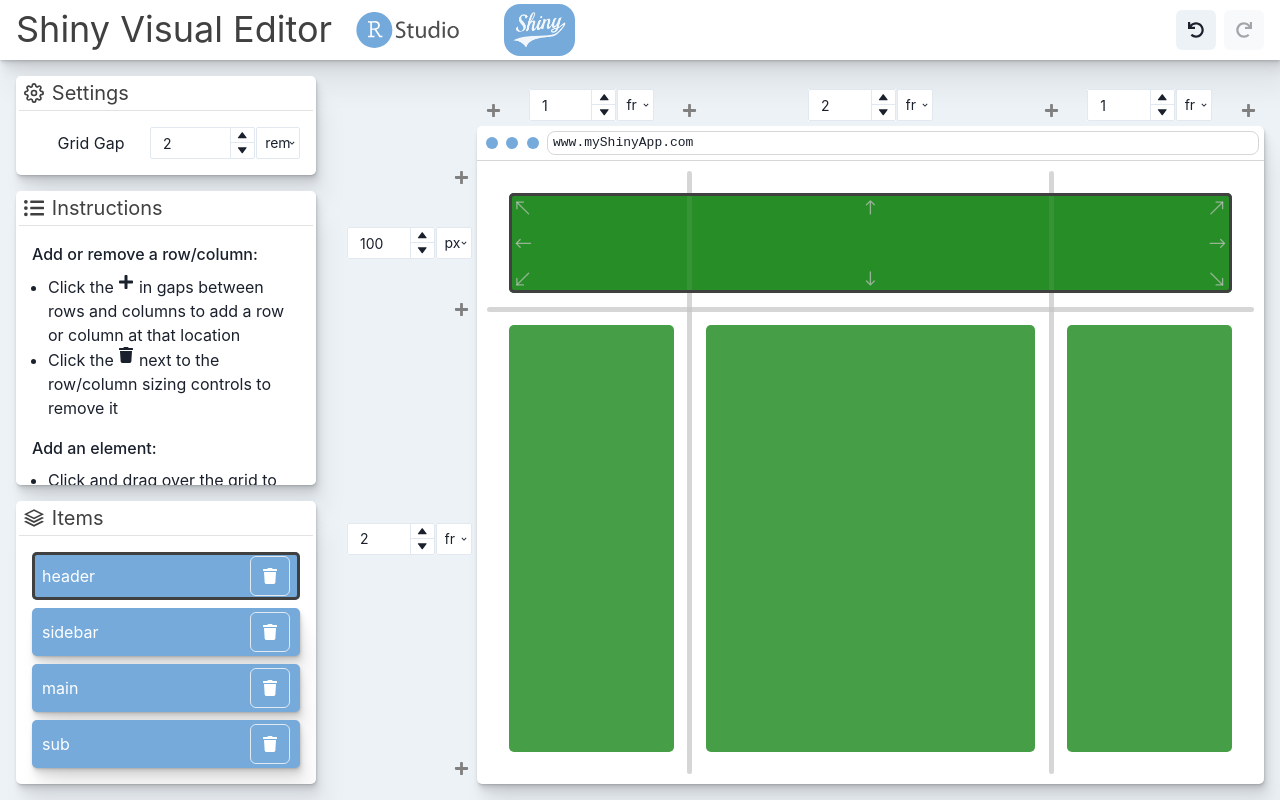
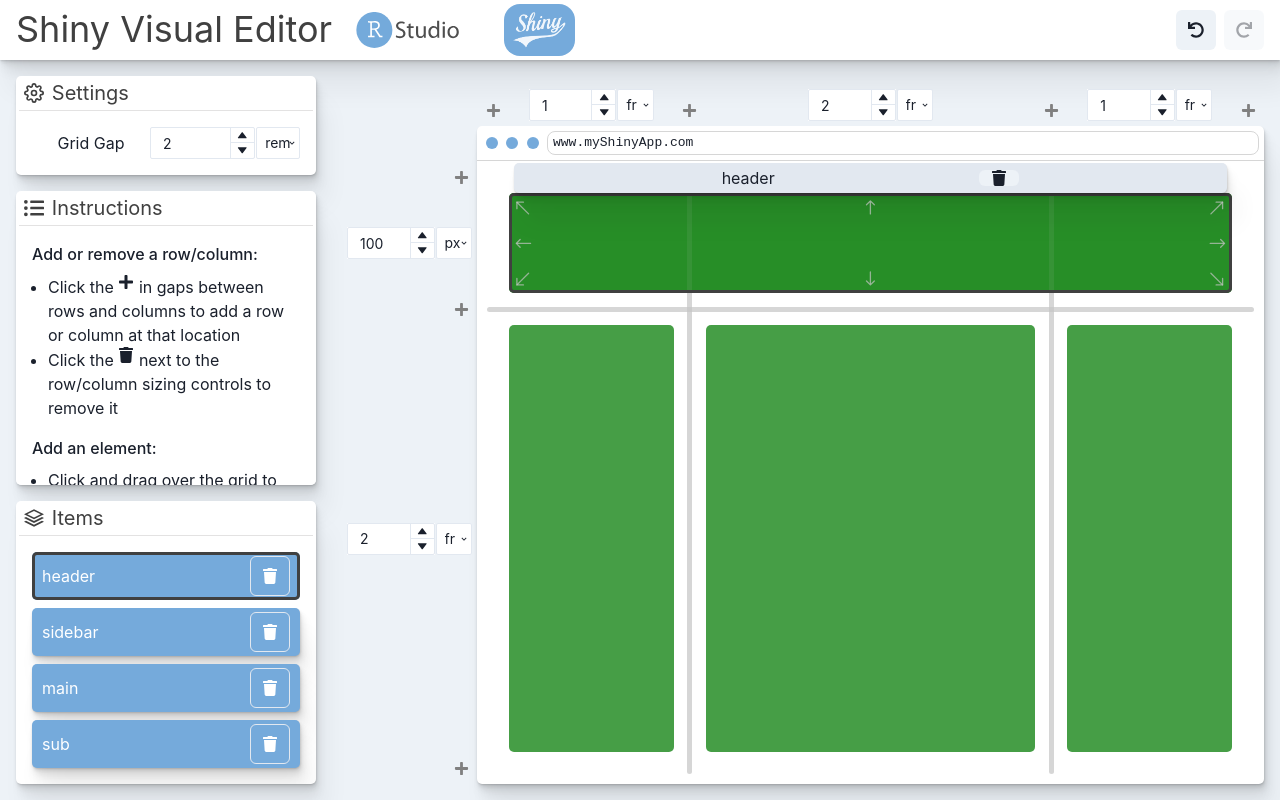
Before and after one commit to rstudio/shinyuieditor, a React (Create React App) app: page / in a window 1280 px wide. Both pictures are taken after a click on the element "header". Built offline with nearby package versions, Linux system fonts and the light colour scheme.

Commit message:
Added a small toolbar popup above a selected item that contains the same info seen in the list view

```diff
--- a/src/components/SelectedItemOverlay.tsx
+++ b/src/components/SelectedItemOverlay.tsx
@@ -17,15 +17,19 @@ import { DragDir } from "../GridTypes";
 import {
   selectedItemNameState,
   selectedItemState,
+  useDeleteItem,
 } from "state-logic/gridItems";
 import { useGridDragger } from "state-logic/itemDragging";
 import { GridItemDiv } from "components/GridItemDiv";
+import { IconButton } from "@chakra-ui/button";
+import { FaTrash } from "react-icons/fa";
 
 export function SelectedItemOverlay() {
   const resetSelection = useResetRecoilState(selectedItemNameState);
   const selectedItem = useRecoilValue(selectedItemState);
   const itemRef = React.useRef<HTMLDivElement>(null);
   const startDrag = useGridDragger(itemRef);
+  const deleteItem = useDeleteItem();
 
   // The reason that we have a separate div for triggering the resetting of the
   // selected item is because if the click event was listening on the main div
@@ -56,6 +60,40 @@ export function SelectedItemOverlay() {
           <DragIcon size="1.3rem" />
         </span>
       ))}
+      <div
+        css={{
+          "--inset": "var(--corner-radius)",
+          position: "absolute",
+          borderRadius: "var(--corner-radius)",
+          // borderTopRightRadius: "var(--corner-radius)",
+          // borderTopLeftRadius: "var(--corner-radius)",
+          height: "auto",
+          width: "calc(100% - 2*var(--inset))",
+          right: "var(--inset)",
+          boxShadow: "var(--shadow)",
+          borderBottom: "none",
+          backgroundColor: "var(--chakra-colors-gray-200)",
+          bottom: "100%",
+          display: "flex",
+          flexWrap: "wrap",
+          padding: "0.2rem 0.5rem",
+          gap: "5px",
+          justifyContent: "space-evenly",
+          alignItems: "center",
+        }}
+      >
+        <span>{selectedItem.name}</span>
+        <IconButton
+          h="100%"
+          title={"Delete " + selectedItem.name}
+          aria-label={"Delete " + selectedItem.name}
+          icon={<FaTrash />}
+          onClick={(e) => {
+            e.stopPropagation();
+            deleteItem(selectedItem.name);
+          }}
+        />
+      </div>
       <div
         css={cancelBoxStyles}
         onClick={() => {
```
